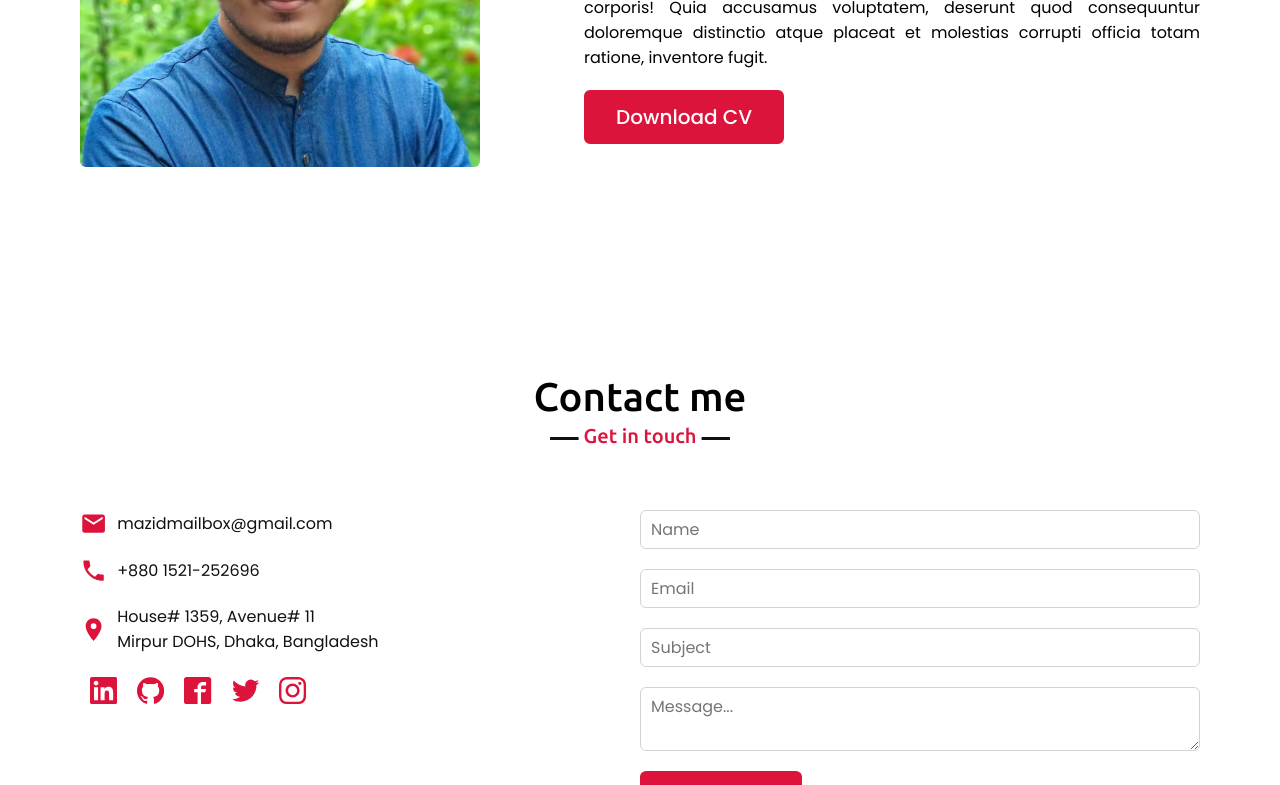
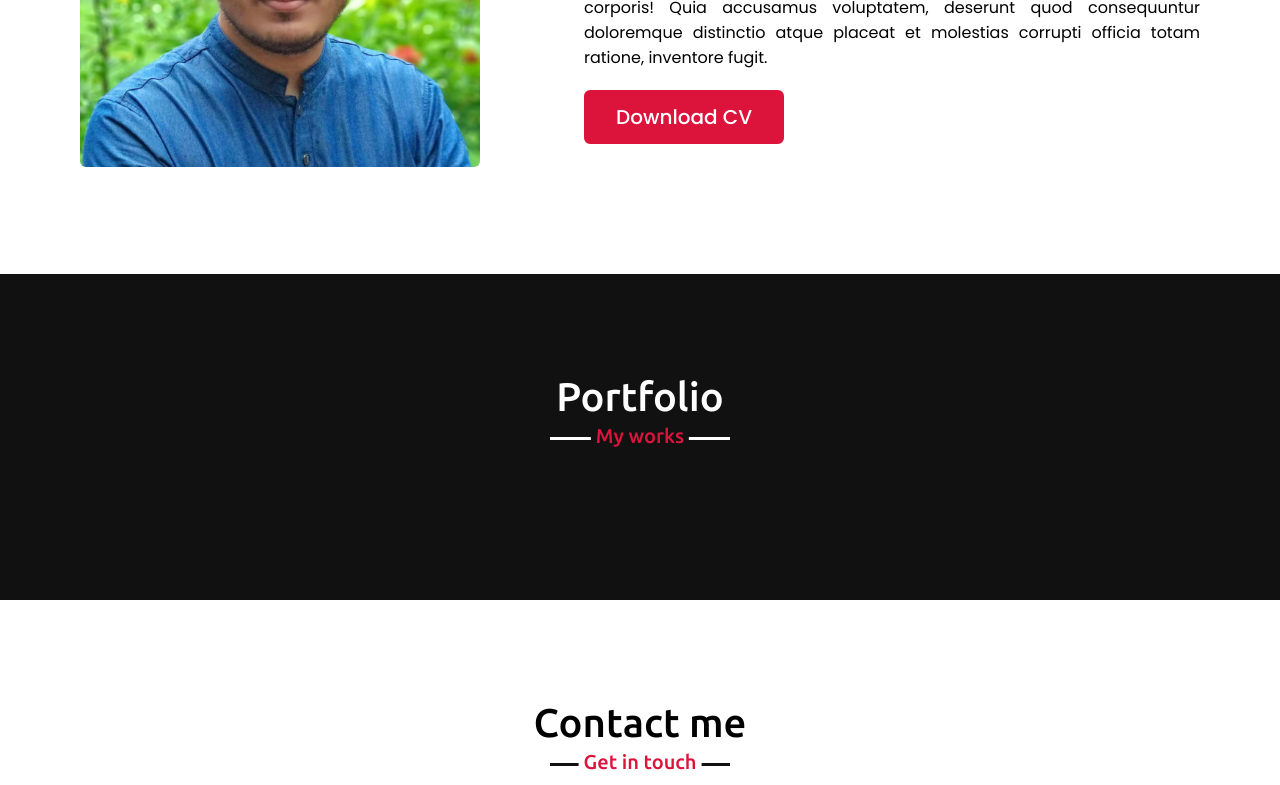
Before and after one commit to mazeduldev/portfolio, a Next.js app: page / in a window 1280 px wide. Shown: the part 1259-2044 px from the top of the page. Built offline with nearby package versions, Linux system fonts and the light colour scheme.

Commit message:
portfolio section created

```diff
--- /dev/null
+++ b/components/portfolio.module.scss
@@ -0,0 +1,46 @@
+.bgDark {
+  background: #111;
+}
+
+.title {
+  position: relative;
+  text-align: center;
+  font-size: 40px;
+  font-weight: 500;
+  margin-bottom: 60px;
+  padding-bottom: 20px;
+  font-family: "Ubuntu", sans-serif;
+  color: white;
+
+  // underline
+  &::before {
+    content: "";
+    position: absolute;
+    bottom: 0px;
+    left: 50%;
+    width: 180px;
+    height: 3px;
+    background: white;
+    transform: translateX(-50%);
+  }
+
+  // text between underline
+  &::after {
+    content: "My works";
+    position: absolute;
+    bottom: -8px;
+    left: 50%;
+    font-size: 20px;
+    color: crimson;
+    padding: 0 5px;
+    background: #111;
+    transform: translateX(-50%);
+  }
+}
+
+.content {
+  display: flex;
+  flex-wrap: wrap;
+  justify-content: center;
+  align-items: center;
+}
--- /dev/null
+++ b/components/portfolio.tsx
@@ -0,0 +1,17 @@
+import React from 'react'
+import classes from './portfolio.module.scss'
+
+const Portfolio = () => {
+  return (
+    <section className={classes.bgDark}>
+      <div className="container">
+        <h2 className={classes.title}>Portfolio</h2>
+        <div className={classes.content}>
+
+        </div>
+      </div>
+    </section>
+  )
+}
+
+export default Portfolio
--- a/package.json
+++ b/package.json
@@ -8,7 +8,7 @@
     "start": "next start"
   },
   "dependencies": {
-    "next": "10.0.8",
+    "next": "^10.0.8",
     "react": "17.0.1",
     "react-dom": "17.0.1",
     "react-icons": "^4.2.0",
--- a/pages/index.tsx
+++ b/pages/index.tsx
@@ -5,6 +5,7 @@ import About from '../components/about'
 import React from 'react'
 import Footer from '../components/footer'
 import Contact from '../components/contact'
+import Portfolio from '../components/portfolio'
 
 export default function Home() {
   return (
@@ -19,6 +20,7 @@ export default function Home() {
       <main>
         <Cover></Cover>
         <About></About>
+        <Portfolio></Portfolio>
         <Contact></Contact>
       </main>
 
```
Also changed, not shown: 1 other file (tests, documents, lock files or other folders).
